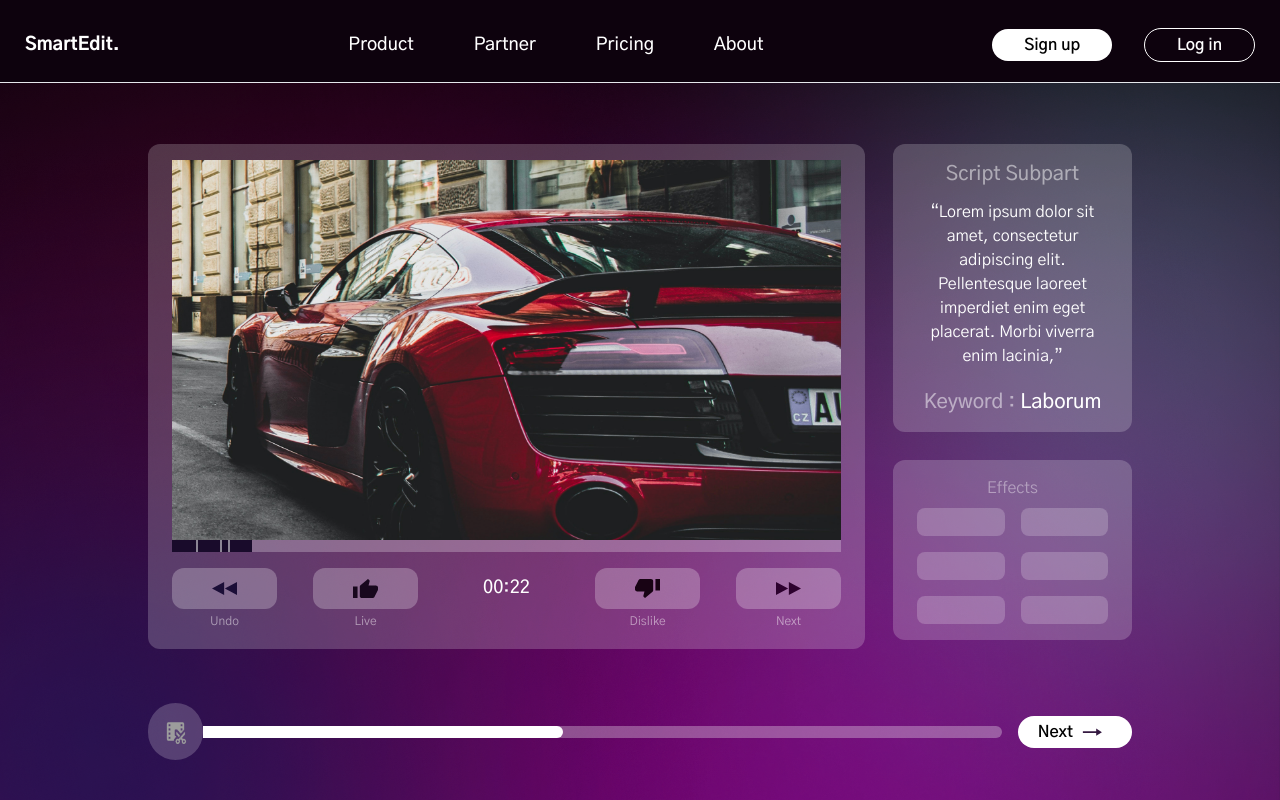
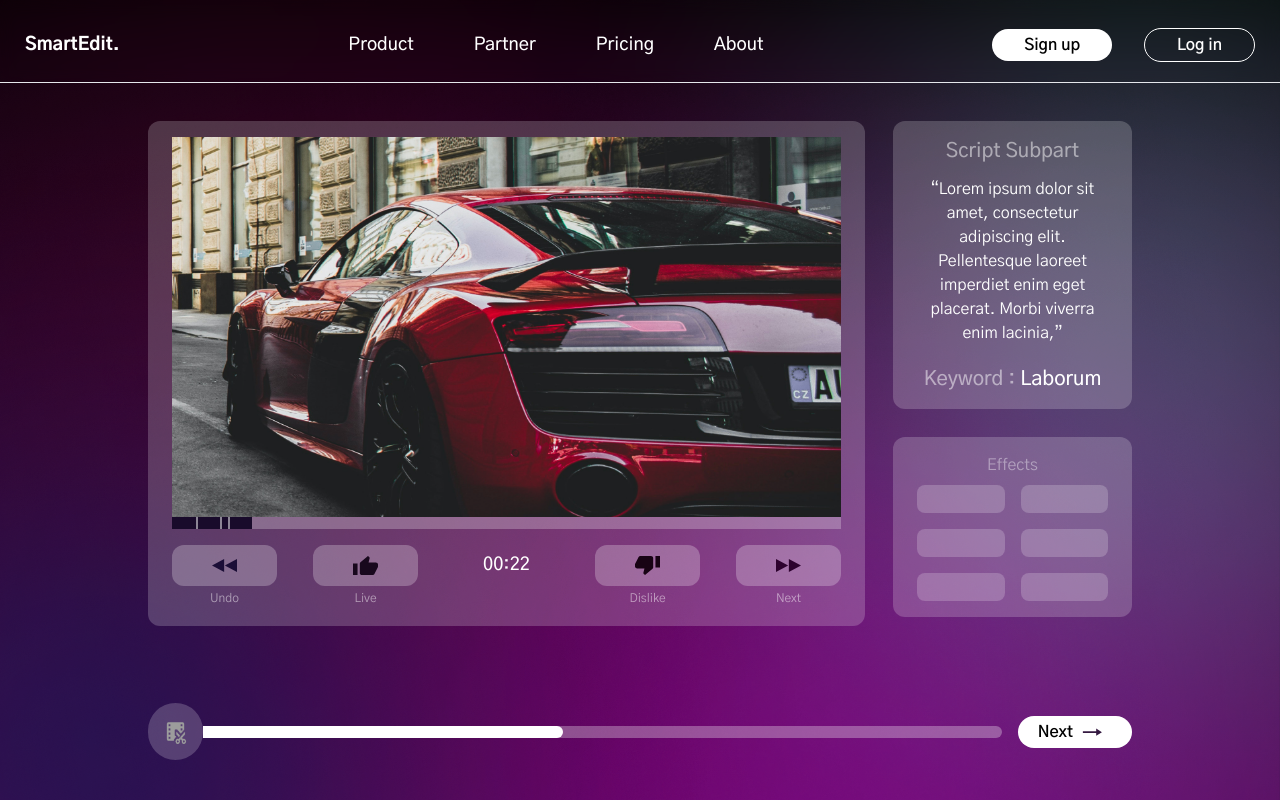
Before and after one commit to sohan004/mackbook-pro16-frontend-with-asifVai, a React (Vite) app: page /page-5 in a window 1280 px wide. Built offline with nearby package versions, Linux system fonts and the light colour scheme.

Commit message:
page 5, 6 chenges

```diff
--- a/src/components/Nav/Nav.jsx
+++ b/src/components/Nav/Nav.jsx
@@ -30,7 +30,7 @@ const Nav = () => {
     }, []);
 
     return (
-        <div className={`border-b-[1px] bg-[#0D020D] fixed top-0 w-full z-50 ${bgColor && 'bg-black bg-opacity-80'}`}>
+        <div className={`border-b-[1px] backdrop-blur fixed top-0 w-full z-50 ${bgColor && 'bg-black bg-opacity-80'}`}>
             <div className="px-5 pt-7 pb-5 max-w-[1270px] mx-auto flex items-center justify-between relative z-30">
                 <h1 className="text-[18px] font-extrabold">SmartEdit.</h1>
 
--- a/src/components/Page5/Page5.jsx
+++ b/src/components/Page5/Page5.jsx
@@ -8,10 +8,10 @@ import img5 from '../../assets/page2Icon/Visual Effects.png'
 
 const Page5 = () => {
     return (
-        <div className="max-w-5xl mx-auto px-5 pb-10 relative z-40 h-full flex flex-col justify-between gap-5">
-            <div>
+        <div className="max-w-5xl mx-auto px-5 pb-10 relative z-40 h-full flex flex-col  gap-5">
+            <div className='flex-grow flex justify-center items-center'>
 
-                <div className="flex flex-col mt-36 lg:flex-row gap-7">
+                <div className="flex flex-col mt-36 lg:mt-16 lg:flex-row gap-7">
                     <div className='w-full lg:w-[75%]'>
                         <div className='w-full bg-white rounded-xl bg-opacity-20  px-6 py-4'>
                             <img src={img} className='w-full' alt="" />
--- a/src/components/Page6/Page6.jsx
+++ b/src/components/Page6/Page6.jsx
@@ -8,10 +8,10 @@ import img5 from '../../assets/page2Icon/Visual Effects.png'
 
 const Page6 = () => {
     return (
-        <div className="max-w-5xl mx-auto px-5 pb-10 relative z-40 h-full flex flex-col justify-between gap-5">
-            <div>
+        <div className="max-w-5xl mx-auto px-5 pb-10 relative z-40 h-full flex flex-col  gap-5">
+            <div className='flex-grow flex justify-center items-center'>
 
-                <div className="flex flex-col mt-36 lg:flex-row gap-7">
+                <div className="flex flex-col lg:mt-28 mt-16 lg:flex-row gap-7">
                     <div className='w-full lg:w-[70%] flex  bg-white rounded-xl bg-opacity-20  px-3 py-4'>
                         <div className='flex flex-col items-center px-2'>
                             <p className='text-cente text-sm opacity-50 mt-2'>Track</p>
```
